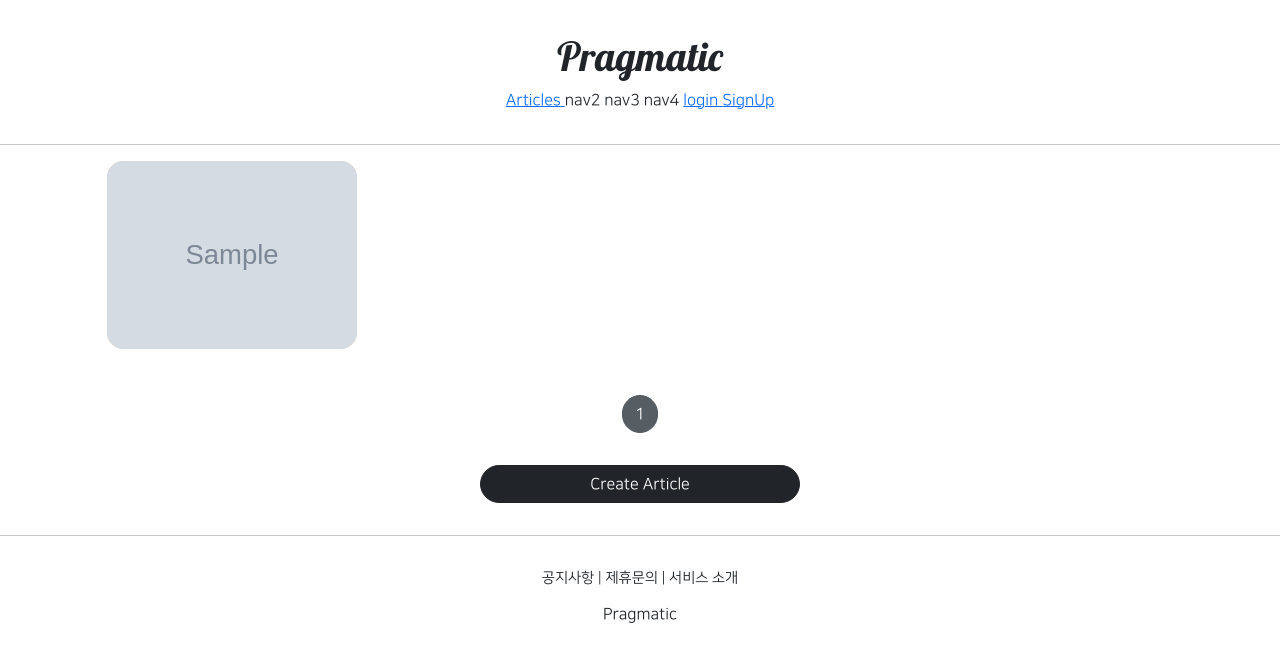
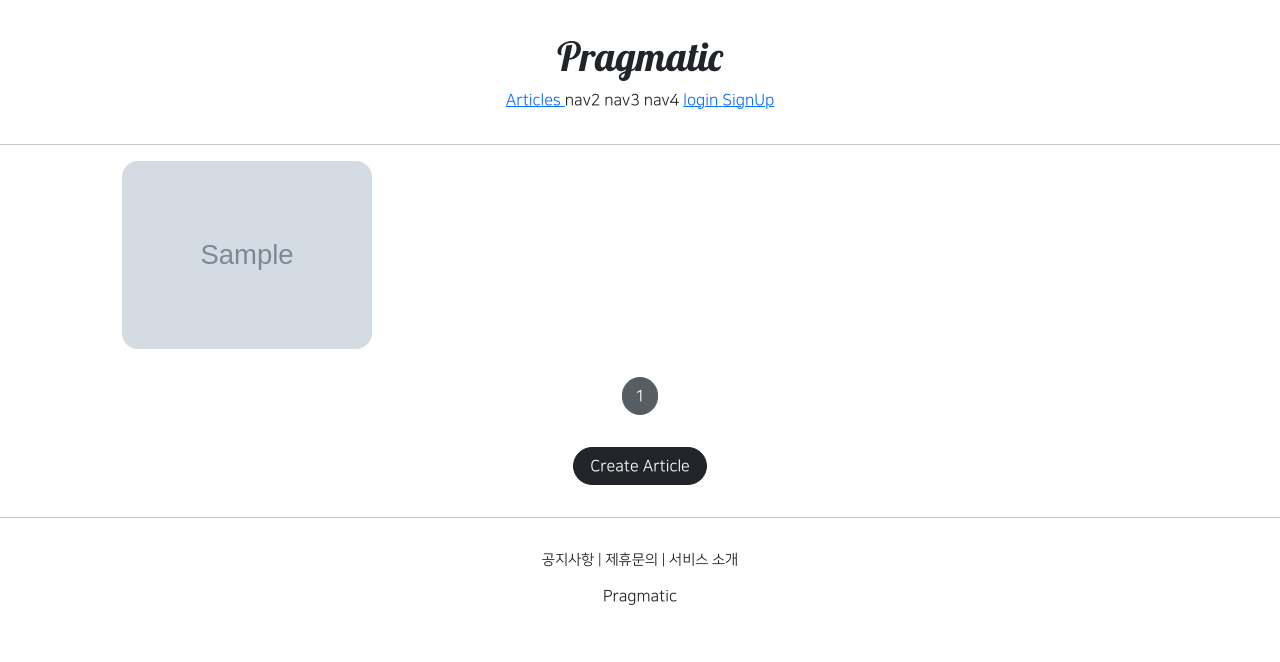
Before and after one commit to luwbe1/pragmatic, a Django app: page /articles/list/ in a window 1280 px wide. Shown: the top 662 px of the page. Run offline with Django 3.2, Linux system fonts and the light colour scheme; tables that the repository leaves empty hold one stand-in row (values such as "Sample post"); grey boxes marked "Sample" are stand-in pictures; some libraries are stand-ins or nearby versions.

Commit message:
django course 39 commit

```diff
--- a/articleapp/templates/articleapp/list.html
+++ b/articleapp/templates/articleapp/list.html
@@ -4,9 +4,18 @@
 {% block content %}
 
     <style>
+
+        .container {
+            padding: 0;
+            margin: 0 auto;
+        }
+
+        .container a {
+            width:45%;
+            max-width:250px;
+        }
+
         .container div {
-            width: 250px;
-            background-color: antiquewhite;
             display: flex;
             justify-content: center;
             align-items: center;
@@ -38,7 +47,7 @@
     {% include 'snippets/pagination.html' with page_obj=page_obj %}
 
     <div style="text-align:center">
-        <a href="{% url 'articleapp:create' %}" class="btn btn-dark rounded-pill col-3 mt-3 mb-3">
+        <a href="{% url 'articleapp:create' %}" class="btn btn-dark rounded-pill px-3 mt-3 mb-3">
             Create Article
         </a>
     </div>
--- a/pragmatic/settings.py
+++ b/pragmatic/settings.py
@@ -38,7 +38,7 @@ SECRET_KEY = env('SECRET_KEY')
 # SECURITY WARNING: don't run with debug turned on in production!
 DEBUG = True
 
-ALLOWED_HOSTS = []
+ALLOWED_HOSTS = ['*']
 
 
 # Application definition
--- a/static/base.css
+++ b/static/base.css
@@ -13,3 +13,9 @@
     text-align: center;
     margin: 2rem 0;
 }
+
+@media screen and (max-width:500px) {
+    html {
+        font-size:13px;
+    }
+}
--- a/static/js/magicgrid.js
+++ b/static/js/magicgrid.js
@@ -286,7 +286,7 @@ MagicGrid.prototype.listen = function listen() {
 let magicGrid = new MagicGrid({
     container: '.container',
     animate: true,
-    gutter: 30,
+    gutter: 12,
     static: true,
     useMin: true
 });
--- a/templates/head.html
+++ b/templates/head.html
@@ -1,8 +1,9 @@
-{%  load static %}
+{% load static %}
 
 <head>
-  <meta charset="UTF-8">
-  <title>Pragmatic</title>
+    <meta charset="UTF-8">
+    <meta name="viewport" content="width=device-width, initial-scale=1, shrink-to-fit=no">
+    <title>Pragmatic</title>
 
     <!-- Bootstrap link-->
     <link href="https://cdn.jsdelivr.net/npm/bootstrap@5.0.0-beta1/dist/css/bootstrap.min.css" rel="stylesheet"
@@ -13,27 +14,30 @@
     <link href="https://fonts.googleapis.com/css2?family=Lobster&display=swap" rel="stylesheet">
 
     <!-- DEFAULT CSS LINK -->
-    <link rel="stylesheet" type="text/css" href="{%  static 'base.css' %}">
+    <link rel="stylesheet" type="text/css" href="{% static 'base.css' %}">
 
     <style>
         @font-face {
             font-family: 'NanumSquareR';
-            src:local('NanumSquareR'),
+            src: local('NanumSquareR'),
             url("{%  static 'fonts/NanumSquareR.otf' %}") format("opentype");
         }
-         @font-face {
+
+        @font-face {
             font-family: 'NanumSquareEB';
-            src:local('NanumSquareEB'),
+            src: local('NanumSquareEB'),
             url("{%  static 'fonts/NanumSquareEB.otf' %}") format("opentype");
         }
-         @font-face {
+
+        @font-face {
             font-family: 'NanumSquareB';
-            src:local('NanumSquareB'),
+            src: local('NanumSquareB'),
             url("{%  static 'fonts/NanumSquareB.otf' %}") format("opentype");
         }
-         @font-face {
+
+        @font-face {
             font-family: 'NanumSquareL';
-            src:local('NanumSquareL'),
+            src: local('NanumSquareL'),
             url("{%  static 'fonts/NanumSquareL.otf' %}") format("opentype");
         }
     </style>
```
